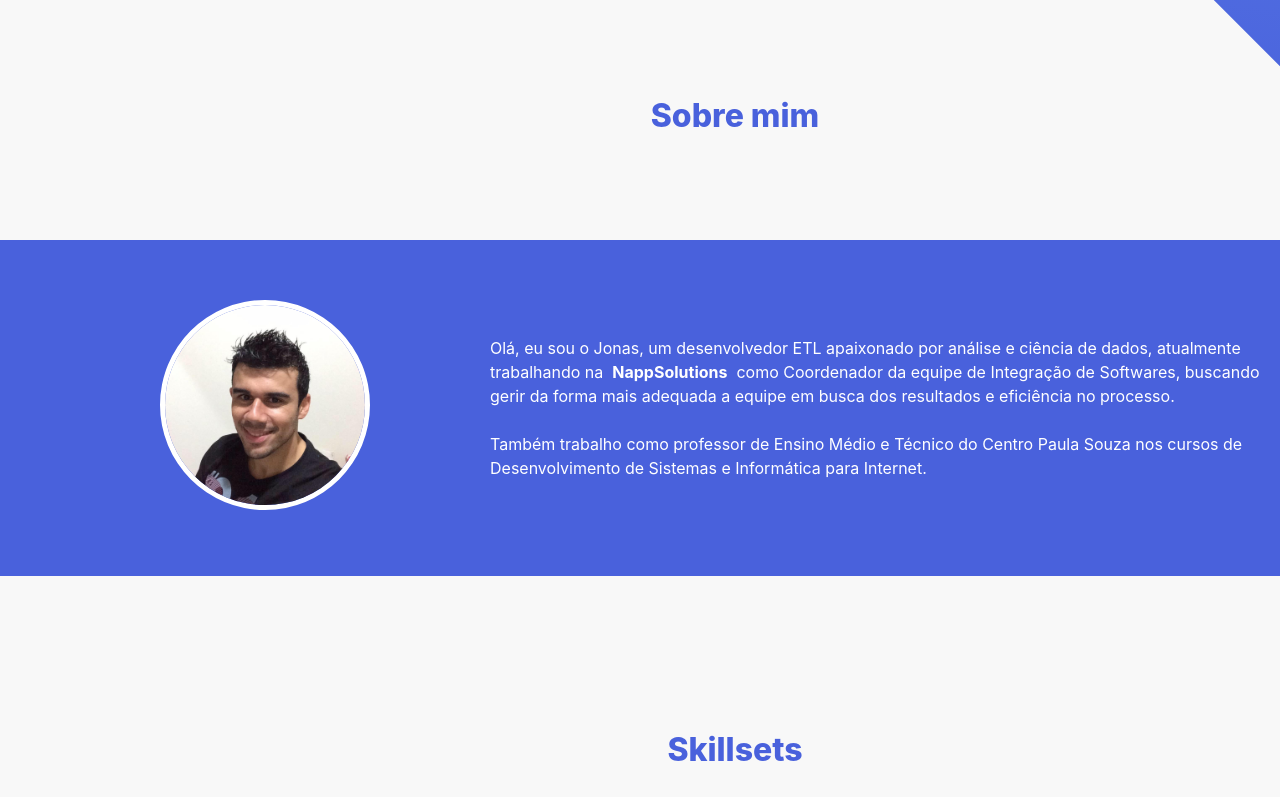
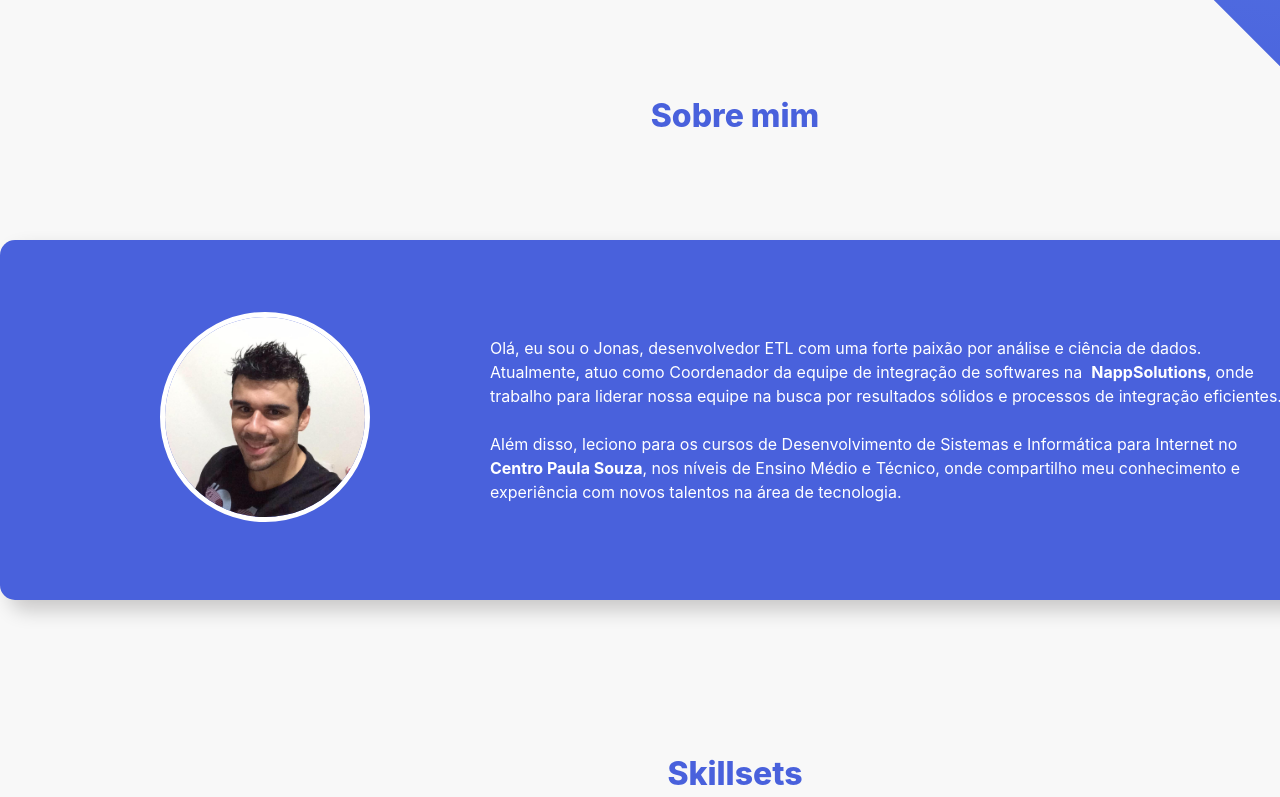
Before and after one commit to jo-alves22/portfolioreact, a React (Vite) app: page / in a window 1280 px wide. Shown: the part 644-1441 px from the top of the page. Built offline with nearby package versions, Linux system fonts and the light colour scheme.

Commit message:
[fix]:Ajust itens

```diff
--- a/src/components/aboutme/aboutme.css
+++ b/src/components/aboutme/aboutme.css
@@ -8,7 +8,7 @@ section{
     font-weight: 800;
     font-size:xx-large;
 }
-.cardabout{
+.cardabout {
     margin-top: 100px;
     background-color: rgb(73, 97, 220);
     display: flex;
@@ -16,8 +16,11 @@ section{
     justify-content: space-around;
     padding-left: 120px;
     padding-right: 100px;
+    box-shadow: rgba(10, 0, 0, 0.2) 10px 10px 20px; /* Aumente a opacidade e o desfoque */
+    border-radius: 15px; /* Adiciona bordas arredondadas */
+    transition: box-shadow 0.3s ease-in-out; /* Animação para efeito suave */
+}
 
-}
 figure img{
     width: 200px;
     border-radius: 50%;
--- a/src/components/aboutme/aboutme.jsx
+++ b/src/components/aboutme/aboutme.jsx
@@ -13,15 +13,15 @@ export default function Aboutme () {
                     </figure>
                     <div className="infoabout">
                         <p>
-                        Olá, eu sou o Jonas, um desenvolvedor ETL apaixonado por análise e ciência de dados,
-                        atualmente trabalhando na
+                        Olá, eu sou o Jonas, desenvolvedor ETL com uma forte paixão por análise e ciência de dados.
+                        Atualmente, atuo como Coordenador da equipe de integração de softwares na
                         &nbsp;
-                        <b><a href="https://www.nappsolutions.com.br/" target="_blank" >NappSolutions</a></b>
-                        &nbsp;
-                        como Coordenador da equipe de Integração de Softwares, buscando gerir da forma mais adequada a equipe em busca dos resultados e eficiência no processo.
+                        <b><a href="https://www.nappsolutions.com.br/" target="_blank" >NappSolutions</a></b>,
+                        onde trabalho para liderar nossa equipe na busca por resultados sólidos e processos de integração eficientes.
                         <br></br>
                         <br></br>
-                        Também trabalho como professor de Ensino Médio e Técnico do Centro Paula Souza nos cursos de Desenvolvimento de Sistemas e Informática para Internet.
+                        Além disso, leciono para os cursos de Desenvolvimento de Sistemas e Informática para Internet no <b>Centro Paula Souza</b>, nos níveis de Ensino Médio e Técnico,
+                        onde compartilho meu conhecimento e experiência com novos talentos na área de tecnologia.
                         </p>
                     </div>
 
--- a/src/components/hero/Hero.css
+++ b/src/components/hero/Hero.css
@@ -1,8 +1,6 @@
 body {
     margin: 0;
     padding: 0;
-
-
 }
 .container{
     width: 100vw;
@@ -43,7 +41,6 @@ body {
     padding: 12px;
     border-radius: 5px;
     text-align: center;
-
 }
 .cv a{
     color: rgb(248, 248, 248);
@@ -96,5 +93,4 @@ pre{
 .keyword1{
     color: blueviolet;
     font-weight: bold;
-
 }
```
